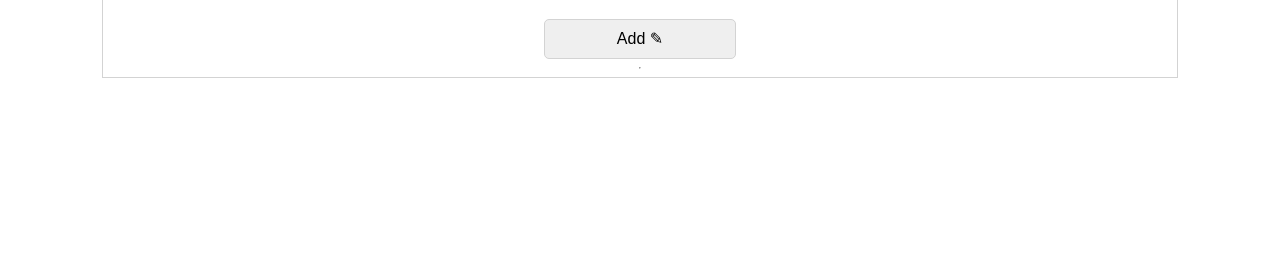
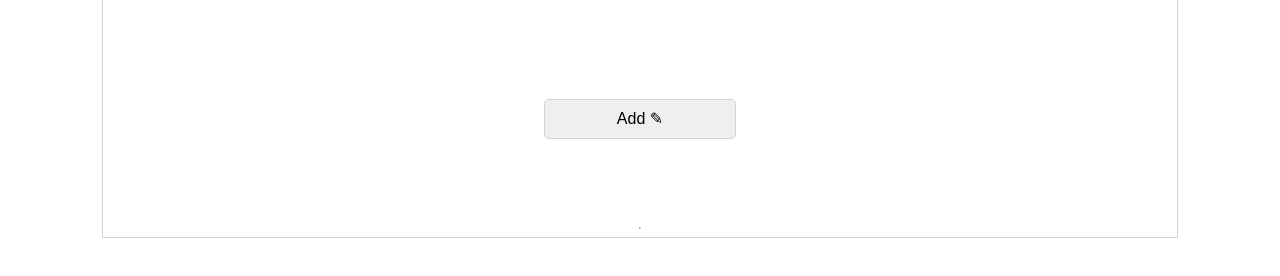
Before and after one commit to xiuyuan0216/CSE134B-HW4, a website: page styledcrud.html in a window 1280 px wide. Shown: the part 126-402 px from the top of the page. Drawn offline with Linux system fonts and the light colour scheme.

Commit message:
add style

```diff
--- a/crudstyle.css
+++ b/crudstyle.css
@@ -25,6 +25,7 @@ body{
     flex-direction: column;
     justify-content: center;
     align-items: center;
+    gap:10vh;
     margin-top:8vh;
     margin-left:8vw;
     margin-right:8vw;
```
